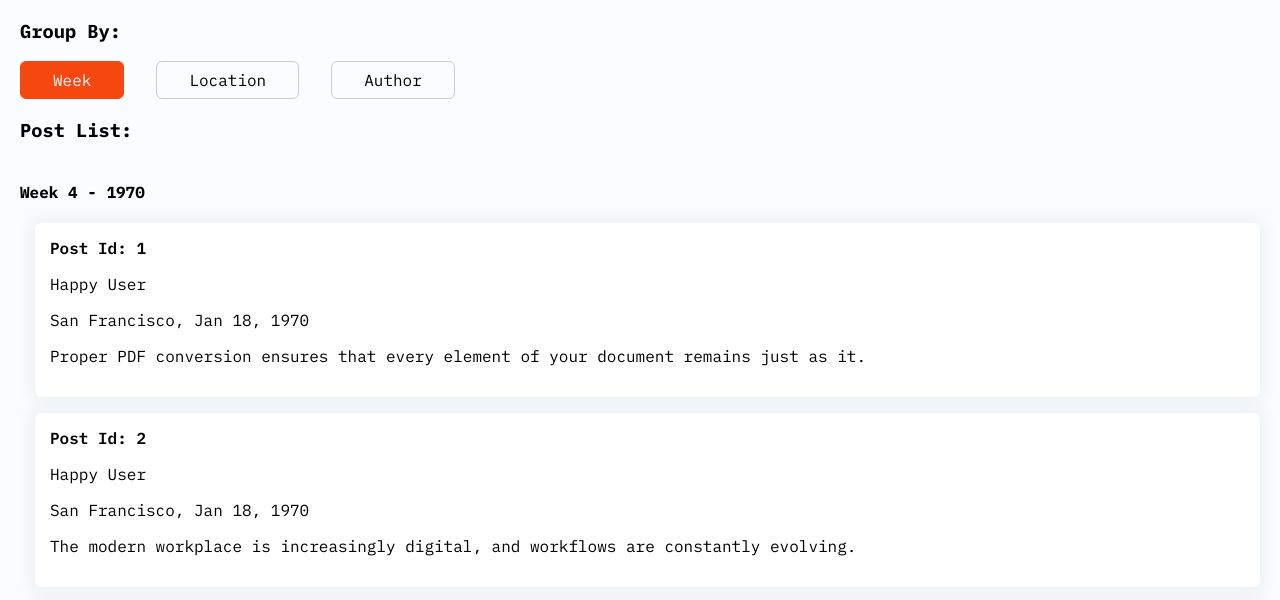
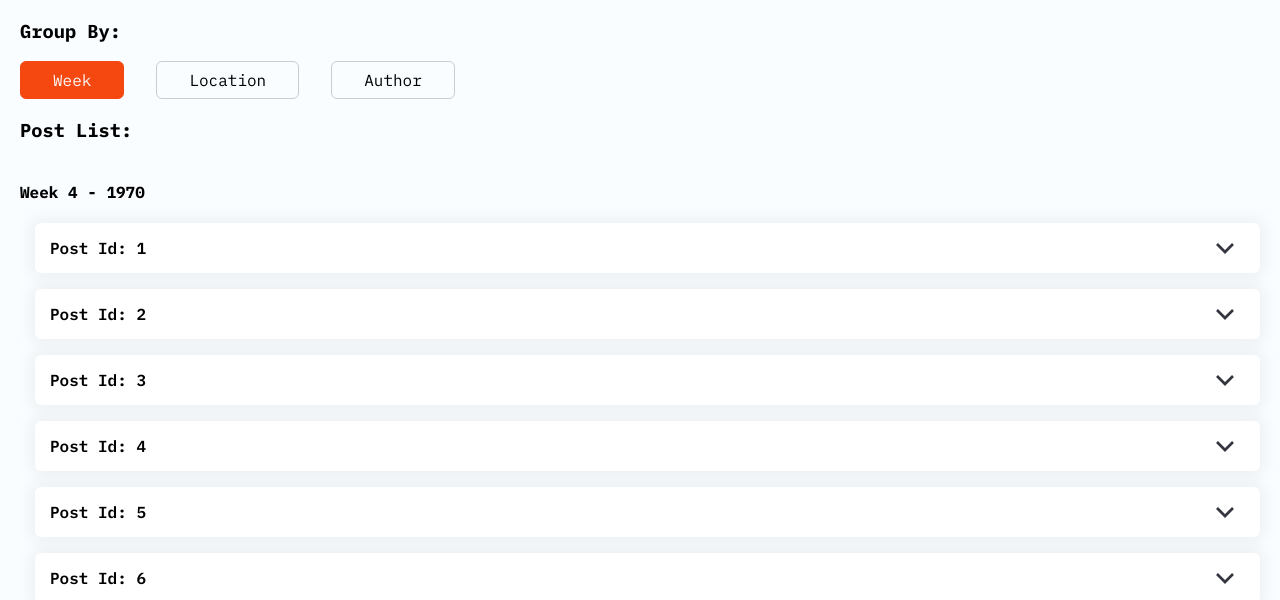
Before and after one commit to armandovich/nitro-technical-test, a website: page public/index.html in a window 1280 px wide. Shown: the part 205-805 px from the top of the page. Drawn offline with Linux system fonts and the light colour scheme; files whose address does not match are found by name.

Commit message:
Update card style, create card expand a collapse logic.

```diff
--- a/public/scripts/main.js
+++ b/public/scripts/main.js
@@ -159,6 +159,10 @@ function CreatePostContent() {
             author.textContent = post.author
             author.id = `card_author_${post.id}`
 
+            let tapArea = document.createElement("div")
+            tapArea.className = "cta_expand"
+            tapArea.addEventListener('click', ToggleCards)
+
             id.appendChild(arrow);
             expandable.appendChild(author)
             expandable.appendChild(timeLocation)
@@ -166,6 +170,7 @@ function CreatePostContent() {
 
             card.appendChild(id)
             card.appendChild(expandable)
+            card.appendChild(tapArea)
 
             container.appendChild(card)
         }
@@ -209,6 +214,11 @@ function GetWeekNumber(date) {
     return Math.ceil((timeDif / dayMilliseconds + janFirst.getDay() + 1) / 7)
 }
 
+function ToggleCards(event) {
+    // Add/remove selected class to the post cards to expand or collaps
+    event.target.parentElement.classList.toggle("selected")
+}
+
 // ===========================
 // INITIALIZATION
 // ===========================
--- a/scss/content.scss
+++ b/scss/content.scss
@@ -49,4 +49,43 @@
         margin: 0;
         position: relative;
     }
+
+    &.selected {
+        .card_arrow {
+            transform: scaleY(1);
+        }
+
+        .expandable {
+            max-height: 1000px;
+        }
+    }
 }
+
+.card_arrow {
+    background-image: url('/images/toggle.svg');
+    background-position: center;
+    background-repeat: no-repeat;
+    background-size: 80% 80%;
+    position: absolute;
+    right: 0;
+    top: 0;
+    width: 40px;
+    height: 200%;
+    top: -50%;
+    transform: scaleY(-1);
+}
+
+
+.expandable {
+    overflow: hidden;
+    max-height: 0;
+}
+
+.cta_expand {
+    position: absolute;
+    top: 0;
+    left: 0;
+    width: 100%;
+    height: 100%;
+    cursor: pointer;
+}
```
Also changed, not shown: public/images/toggle.svg (added), public/styles/main.css.
